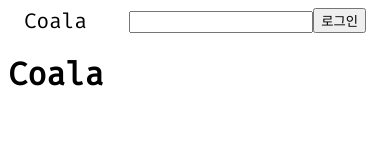
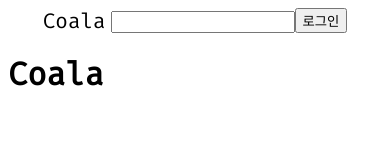
Before and after one commit to minheock/coala, a React (Create React App) app in the folder client/: page / in a window 390 px wide. Shown: the top 160 px of the page. Built offline with nearby package versions, Linux system fonts and the light colour scheme; a web font is replaced by a local one.

Commit message:
style) 헤더 반응형 구현

```diff
--- a/client/package.json
+++ b/client/package.json
@@ -3,6 +3,7 @@
   "version": "0.1.0",
   "private": true,
   "dependencies": {
+    "dotenv": "^16.0.0",
     "eslint-config-prettier": "^8.5.0",
     "react": "^17.0.2",
     "react-dom": "^17.0.2",
--- a/client/src/components/Header.js
+++ b/client/src/components/Header.js
@@ -1,8 +1,9 @@
 import React from 'react';
 import styled from 'styled-components';
+import { XLView, LView, MView } from '../config';
 
 const HeaderWrapper = styled.header`
-  width: 100%;
+  margin: auto;
   display: flex;
   justify-content: space-between;
   .left-container {
@@ -14,6 +15,23 @@ const HeaderWrapper = styled.header`
   }
   .right-container {
     margin-right: 1rem;
+  }
+
+  // 반응형
+  @media screen and (min-width: ${XLView}px) {
+    & {
+      width: 1375px;
+    }
+  }
+  @media screen and (max-width: ${LView}px) {
+    & {
+      width: 1024px;
+    }
+  }
+  @media screen and (max-width: ${MView}px) {
+    & {
+      width: 90%;
+    }
   }
 `;
 
--- /dev/null
+++ b/client/src/config.js
@@ -0,0 +1,4 @@
+export const XLView = 1437;
+export const LView = 1414;
+export const MView = 1040;
+export const SView = 752;
```
Also changed, not shown: 2 other files (tests, documents, lock files or other folders).
